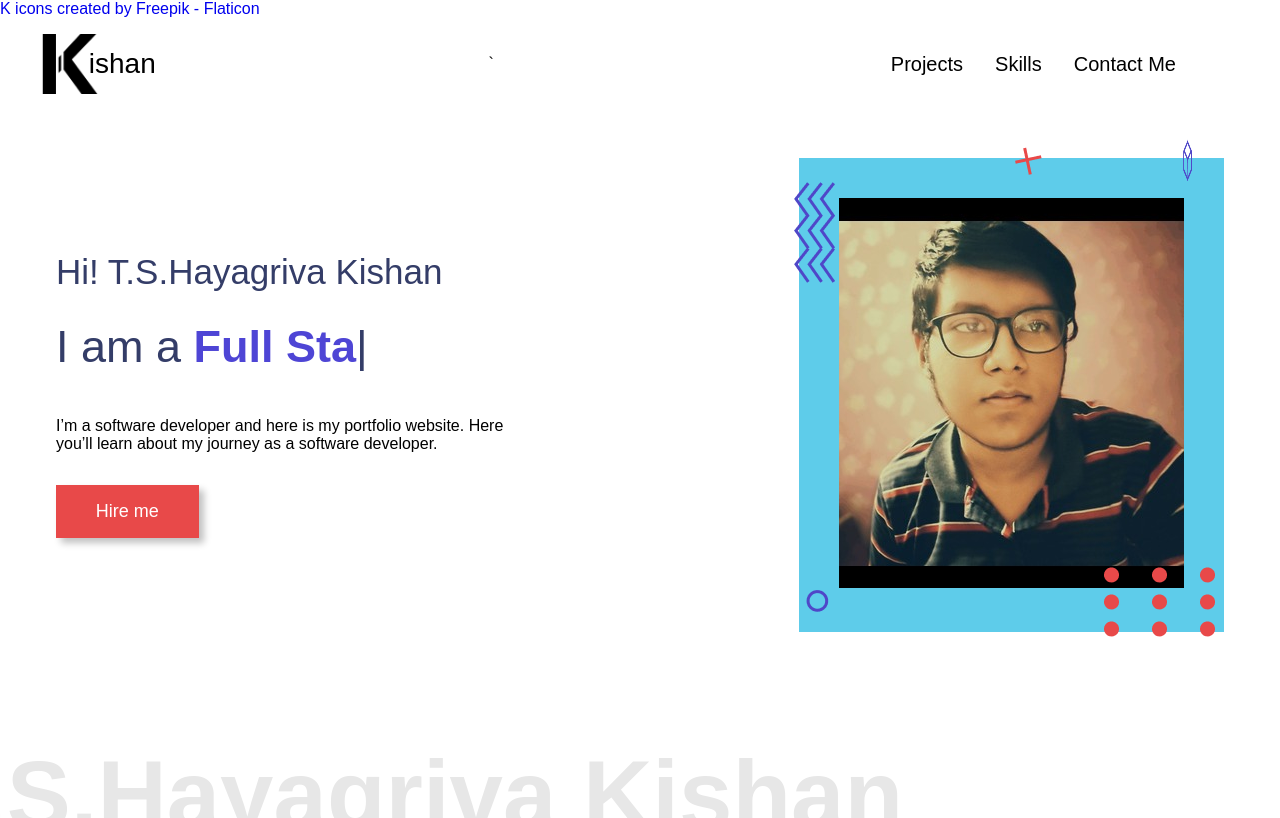
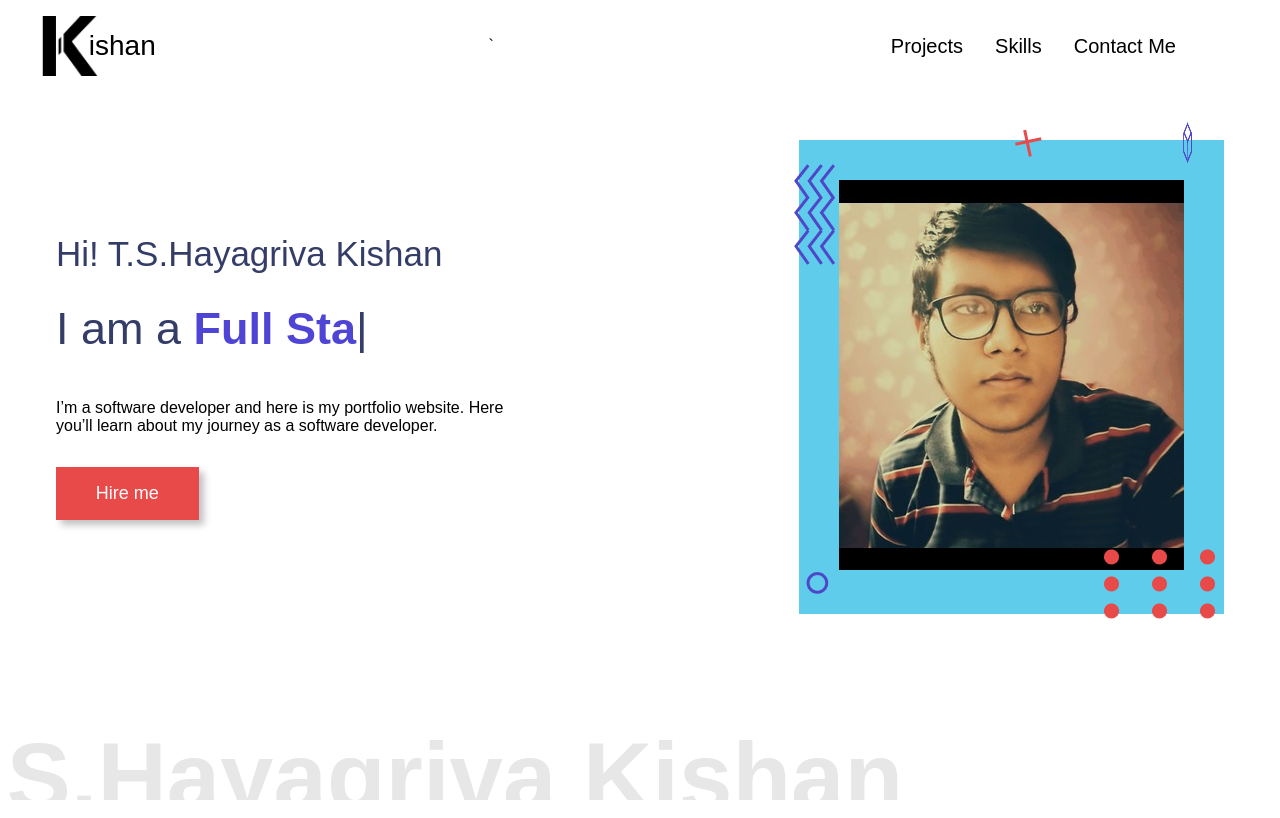
Before and after one commit to Kishan1835/Protfolio, a plain HTML site: page index.html in a window 1280 px wide. Drawn offline with nearby package versions, Linux system fonts and the light colour scheme.

Commit message:
Removes the favicon
The favicon was not added correctly and now the website looks normal

```diff
--- a/index.html
+++ b/index.html
@@ -7,7 +7,6 @@
     <meta name="viewport" content="width=device-width, initial-scale=1.0">
     <title>Portfolio Website -T.S.Kishan</title>
     <link rel="stylesheet" href="styles.css">
-    <a href="https://www.flaticon.com/free-icons/k" title="k icons">K icons created by Freepik - Flaticon</a>
 </head>
 
 <body>
```
